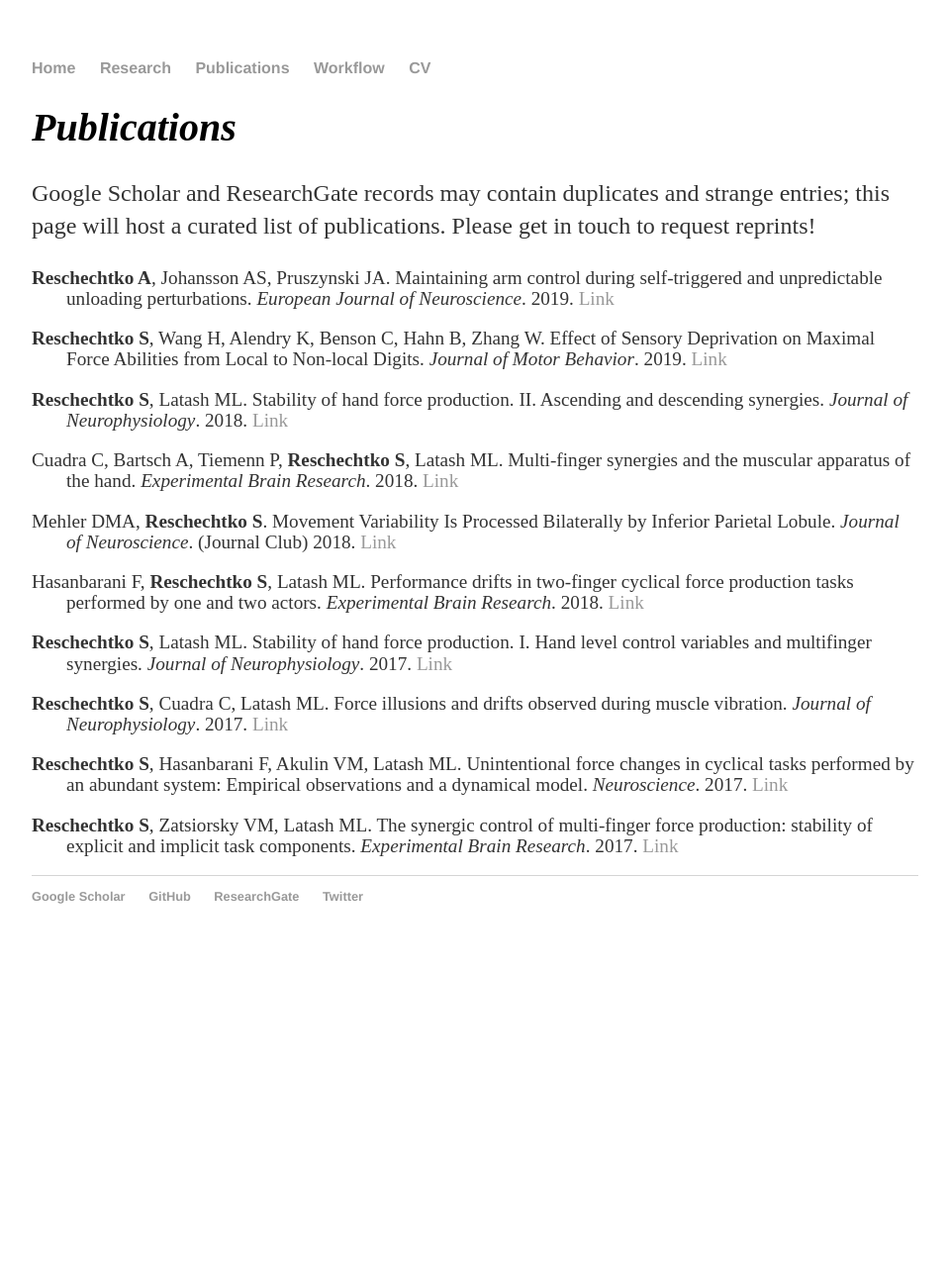
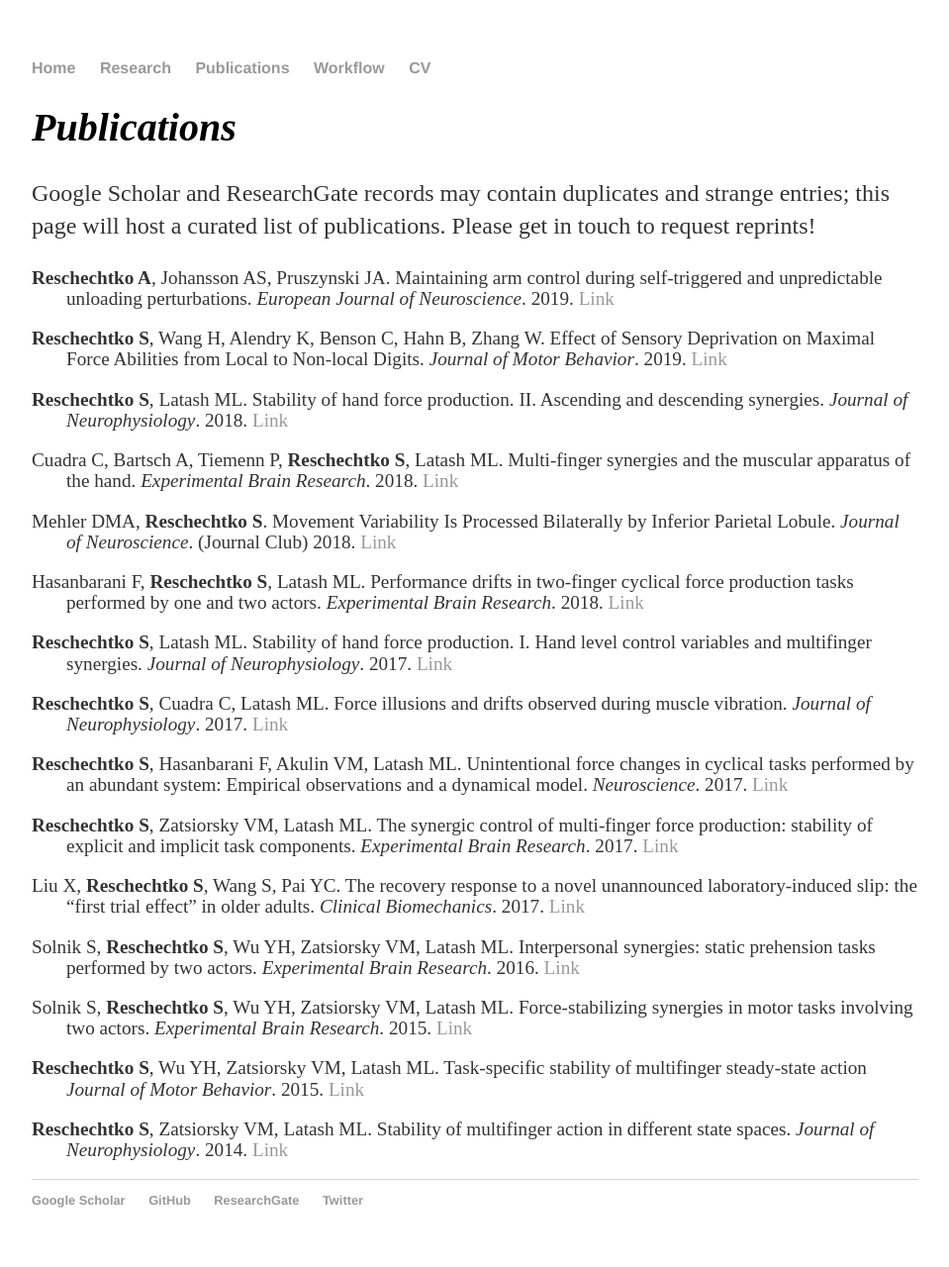
Before and after one commit to sreschechtko/sreschechtko.github.io, a Jekyll site: the page built from publications.html, in a window 1280 px wide. Shown: the whole page at 99% size, without its empty margins (160-1119 px from the left). Built offline with Jekyll 4.4.1, drawn with Linux system fonts in a browser that asks for light colours; before the commit the page ends 973 px from its top, so only the background shows below that.

Commit message:
Update publications.html

```diff
--- a/publications.html
+++ b/publications.html
@@ -5,7 +5,7 @@ title: Sasha Reschechtko - Publications
 <div class="blurb">
 	<h1>Publications</h1>
 	<p>Google Scholar and ResearchGate records may contain duplicates and strange entries; this page will host a curated list of publications. Please get in touch to request reprints!</p>
-
+	<p></p>
 	<p class = "hangingindent"><b>Reschechtko A</b>, Johansson AS, Pruszynski JA. Maintaining arm control during self‐triggered and unpredictable unloading perturbations. <i>European Journal of Neuroscience</i>. 2019. <a href = "https://doi.org/10.1111/ejn.14479" target = "_blank"> Link </a></p>
 
 	<p class = "hangingindent"><b>Reschechtko S</b>, Wang H, Alendry K, Benson C, Hahn B, Zhang W. Effect of Sensory Deprivation on Maximal Force Abilities from Local to Non-local Digits. <i>Journal of Motor Behavior</i>. 2019. <a href = "https://doi.org/10.1080/00222895.2019.1580670" target = "_blank"> Link </a></p>
@@ -26,5 +26,14 @@ title: Sasha Reschechtko - Publications
 
 	<p class = "hangingindent"><b>Reschechtko S</b>, Zatsiorsky VM, Latash ML. The synergic control of multi-finger force production: stability of explicit and implicit task components. <i>Experimental Brain Research</i>. 2017. <a href = "https://doi.org/10.1007/s00221-016-4768-4" target = "_blank"> Link </a></p>
 
+	<p class = "hangingindent"> Liu X, <b>Reschechtko S</b>, Wang S, Pai YC. The recovery response to a novel unannounced laboratory-induced slip: the “first trial effect” in older adults. <i>Clinical Biomechanics</i>. 2017. <a href = "https://doi.org/10.1016/j.clinbiomech.2017.06.004" target = "_blank"> Link </a></p>
+
+	<p class = "hangingindent">Solnik S, <b>Reschechtko S</b>, Wu YH, Zatsiorsky VM, Latash ML. Interpersonal synergies: static prehension tasks performed by two actors. <i>Experimental Brain Research</i>. 2016. <a href = "https://doi.org/10.1007/s00221-016-4632-6" target = "_blank"> Link </a></p>
+
+	<p class = "hangingindent">Solnik S, <b>Reschechtko S</b>, Wu YH, Zatsiorsky VM, Latash ML. Force-stabilizing synergies in motor tasks involving two actors. <i>Experimental Brain Research</i>. 2015. <a href = "https://doi.org/10.1007/s00221-015-4364-z" target = "_blank"> Link </a></p>
+
+	<p class = "hangingindent"><b>Reschechtko S</b>, Wu YH, Zatsiorsky VM, Latash ML. Task-specific stability of multifinger steady-state action <i>Journal of Motor Behavior</i>. 2015. <a href = "https://doi.org/10.1080/00222895.2014.996281" target = "_blank"> Link </a></p>
+
+	<p class = "hangingindent"><b>Reschechtko S</b>, Zatsiorsky VM, Latash ML. Stability of multifinger action in different state spaces. <i>Journal of Neurophysiology</i>. 2014. <a href = "https://doi.org/10.1152/jn.00395.2014" target = "_blank"> Link </a></p>
 
 </div><!-- /.blurb -->
```
